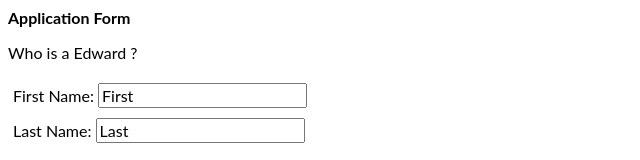
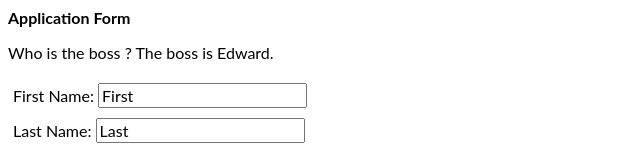
Before and after one commit to edwardgazitonline/rxngforms, an Angular app: page / in a window 1280 px wide. Shown: the top 160 px of the page, without its empty margins (0-640 px from the left). Built offline with nearby package versions, Linux system fonts and the light colour scheme.

Commit message:
1 file modified

```diff
--- a/src/app/app.component.html
+++ b/src/app/app.component.html
@@ -1,5 +1,5 @@
 <h1>Application Form</h1>
-<p> Who is a {{boss}} ?</p>
+<p> Who is the boss ? The boss is {{boss}}. </p>
 <label>
   First Name:
   <input type="text" [formControl]="firstNameControl" />
```
